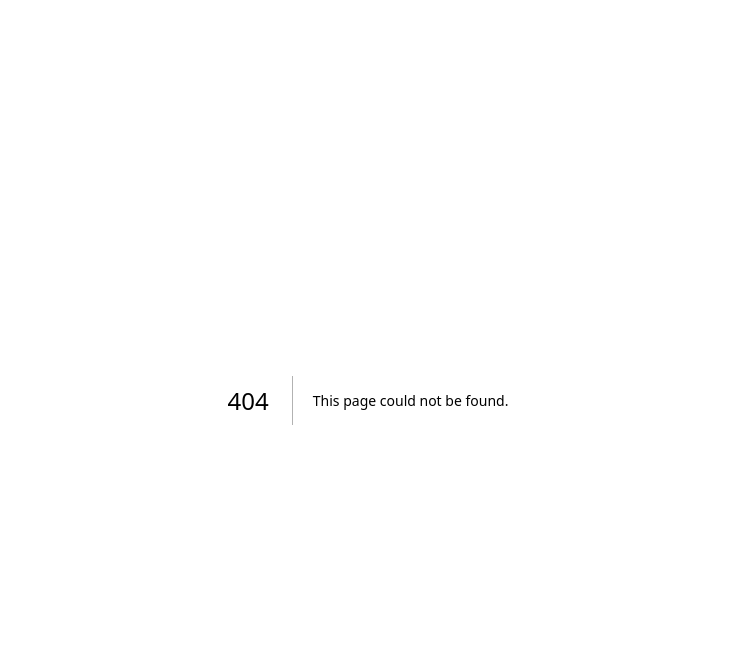
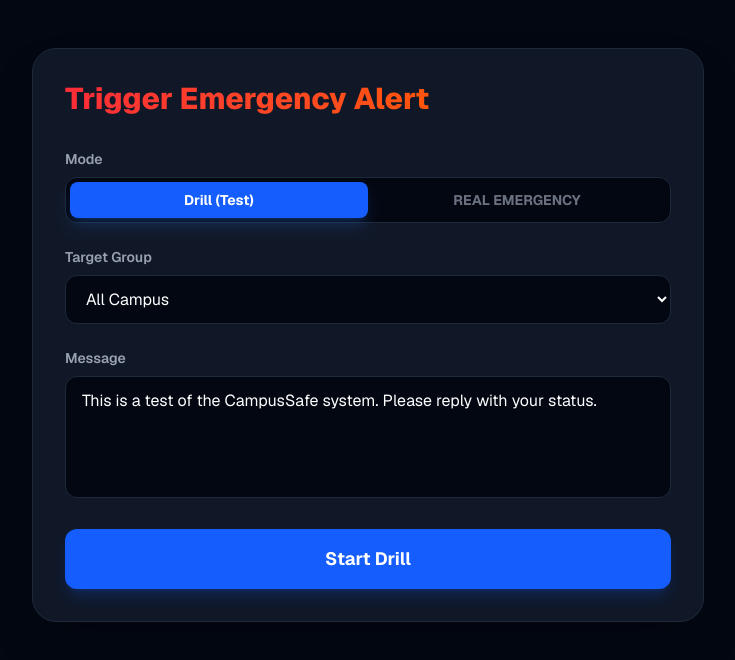
Before and after one commit to rohantanwani08/CampusSafe, a Next.js app in the folder frontend/: page /admin in a window 1280 px wide. Before the commit this address had no page. Shown: the top 660 px of the page, without its empty margins (272-1007 px from the left). Built offline with nearby package versions, Linux system fonts and the light colour scheme; no server answers.

Commit message:
feat: build admin trigger UI

```diff
--- /dev/null
+++ b/frontend/app/admin/page.js
@@ -0,0 +1,153 @@
+"use client";
+
+import { useState } from "react";
+import { fetchApi } from "../../lib/api";
+
+export default function AdminPage() {
+  const [mode, setMode] = useState("drill");
+  const [targetGroup, setTargetGroup] = useState("all");
+  const [message, setMessage] = useState("This is a test of the CampusSafe system. Please reply with your status.");
+
+  const [isConfirming, setIsConfirming] = useState(false);
+  const [confirmText, setConfirmText] = useState("");
+  const [statusMsg, setStatusMsg] = useState({ text: "", type: "" });
+  const [loading, setLoading] = useState(false);
+
+  const handleBroadcast = async () => {
+    if (mode === "real" && confirmText !== "CONFIRM") {
+      setStatusMsg({ text: "Please type CONFIRM exactly.", type: "error" });
+      return;
+    }
+
+    setLoading(true);
+    setStatusMsg({ text: "", type: "" });
+    try {
+      const res = await fetchApi("/alerts/", {
+        method: "POST",
+        headers: {
+          "X-Admin-Token": "hackathon_demo_secret" // In prod this should be env var, hardcoded for demo
+        },
+        body: JSON.stringify({
+          mode,
+          message,
+          target_group: targetGroup,
+          admin_token: "hackathon_demo_secret"
+        })
+      });
+
+      setStatusMsg({ text: `Success! Alert fired to ${res.recipients_count} people.`, type: "success" });
+      setIsConfirming(false);
+      setConfirmText("");
+    } catch (err) {
+      setStatusMsg({ text: err.message, type: "error" });
+    } finally {
+      setLoading(false);
+    }
+  };
+
+  return (
+    <div className="min-h-screen bg-gray-950 flex flex-col items-center py-12 px-4 font-sans text-gray-100">
+      <div className="w-full max-w-2xl bg-gray-900 border border-gray-800 rounded-3xl p-8 shadow-2xl">
+        <h1 className="text-3xl font-extrabold mb-8 text-transparent bg-clip-text bg-gradient-to-r from-red-500 to-orange-500">
+          Trigger Emergency Alert
+        </h1>
+
+        <div className="space-y-6">
+          {/* Mode Toggle */}
+          <div>
+            <label className="block text-sm font-semibold text-gray-400 mb-2">Mode</label>
+            <div className="flex bg-gray-950 rounded-xl p-1 border border-gray-800">
+              <button
+                onClick={() => { setMode("drill"); setIsConfirming(false); }}
+                className={`flex-1 py-2 rounded-lg text-sm font-bold transition-all duration-300 ${mode === "drill" ? "bg-blue-600 text-white shadow-lg shadow-blue-500/20" : "text-gray-500 hover:text-gray-300"}`}
+              >
+                Drill (Test)
+              </button>
+              <button
+                onClick={() => setMode("real")}
+                className={`flex-1 py-2 rounded-lg text-sm font-bold transition-all duration-300 ${mode === "real" ? "bg-red-600 text-white shadow-lg shadow-red-500/20" : "text-gray-500 hover:text-gray-300"}`}
+              >
+                REAL EMERGENCY
+              </button>
+            </div>
+          </div>
+
+          {/* Target Group */}
+          <div>
+            <label className="block text-sm font-semibold text-gray-400 mb-2">Target Group</label>
+            <select
+              value={targetGroup}
+              onChange={(e) => setTargetGroup(e.target.value)}
+              className="w-full bg-gray-950 border border-gray-800 rounded-xl px-4 py-3 text-white focus:outline-none focus:border-red-500 focus:ring-1 focus:ring-red-500 transition-colors"
+            >
+              <option value="all">All Campus</option>
+              <option value="building:Library">Library</option>
+              <option value="building:Dorm A">Dorm A</option>
+              <option value="building:Science Block">Science Block</option>
+            </select>
+          </div>
+
+          {/* Message */}
+          <div>
+            <label className="block text-sm font-semibold text-gray-400 mb-2">Message</label>
+            <textarea
+              value={message}
+              onChange={(e) => setMessage(e.target.value)}
+              rows={4}
+              className="w-full bg-gray-950 border border-gray-800 rounded-xl px-4 py-3 text-white focus:outline-none focus:border-red-500 focus:ring-1 focus:ring-red-500 transition-colors resize-none"
+            />
+          </div>
+
+          {statusMsg.text && (
+            <div className={`p-4 rounded-xl text-sm font-medium border ${statusMsg.type === 'error' ? 'bg-red-950/50 border-red-900/50 text-red-400' : 'bg-green-950/50 border-green-900/50 text-green-400'}`}>
+              {statusMsg.text}
+            </div>
+          )}
+
+          {/* Confirm Block */}
+          {mode === "real" && isConfirming ? (
+            <div className="bg-red-950/30 border border-red-900/50 rounded-2xl p-6 mt-6">
+              <h3 className="text-red-500 font-bold mb-2">CRITICAL ACTION</h3>
+              <p className="text-sm text-gray-400 mb-4">You are about to trigger a real emergency broadcast. Type <strong className="text-white">CONFIRM</strong> to proceed.</p>
+              <div className="flex space-x-3">
+                <input
+                  type="text"
+                  placeholder="CONFIRM"
+                  value={confirmText}
+                  onChange={(e) => setConfirmText(e.target.value)}
+                  className="flex-1 bg-gray-950 border border-red-900/50 rounded-xl px-4 py-2 text-red-500 font-bold focus:outline-none focus:border-red-500"
+                />
+                <button
+                  onClick={handleBroadcast}
+                  disabled={loading}
+                  className="bg-red-600 hover:bg-red-500 text-white font-bold py-2 px-6 rounded-xl transition-all shadow-lg shadow-red-600/30 disabled:opacity-50"
+                >
+                  {loading ? "Sending..." : "EXECUTE"}
+                </button>
+              </div>
+            </div>
+          ) : (
+            <button
+              onClick={() => mode === "real" ? setIsConfirming(true) : handleBroadcast()}
+              disabled={loading}
+              className={`w-full py-4 rounded-xl font-bold text-lg transition-all duration-300 shadow-lg mt-6 flex items-center justify-center ${
+                mode === "real"
+                ? "bg-red-600 hover:bg-red-500 shadow-red-600/20 text-white"
+                : "bg-blue-600 hover:bg-blue-500 shadow-blue-600/20 text-white"
+              } disabled:opacity-50`}
+            >
+              {loading ? (
+                <span className="flex items-center">
+                  <svg className="animate-spin -ml-1 mr-3 h-5 w-5 text-white" xmlns="http://www.w3.org/2000/svg" fill="none" viewBox="0 0 24 24"><circle className="opacity-25" cx="12" cy="12" r="10" stroke="currentColor" strokeWidth="4"></circle><path className="opacity-75" fill="currentColor" d="M4 12a8 8 0 018-8V0C5.373 0 0 5.373 0 12h4zm2 5.291A7.962 7.962 0 014 12H0c0 3.042 1.135 5.824 3 7.938l3-2.647z"></path></svg>
+                  Broadcasting...
+                </span>
+              ) : (
+                mode === "real" ? "TRIGGER REAL EMERGENCY" : "Start Drill"
+              )}
+            </button>
+          )}
+        </div>
+      </div>
+    </div>
+  );
+}
--- /dev/null
+++ b/frontend/lib/api.js
@@ -0,0 +1,24 @@
+const API_URL = process.env.NEXT_PUBLIC_API_URL || "http://127.0.0.1:8000";
+
+export async function fetchApi(endpoint, options = {}) {
+  const url = `${API_URL}${endpoint}`;
+
+  const headers = {
+    "Content-Type": "application/json",
+    ...options.headers,
+  };
+
+  const config = {
+    ...options,
+    headers,
+  };
+
+  const response = await fetch(url, config);
+
+  if (!response.ok) {
+    const errorBody = await response.text();
+    throw new Error(`API Error: ${response.status} - ${errorBody}`);
+  }
+
+  return response.json();
+}
```
